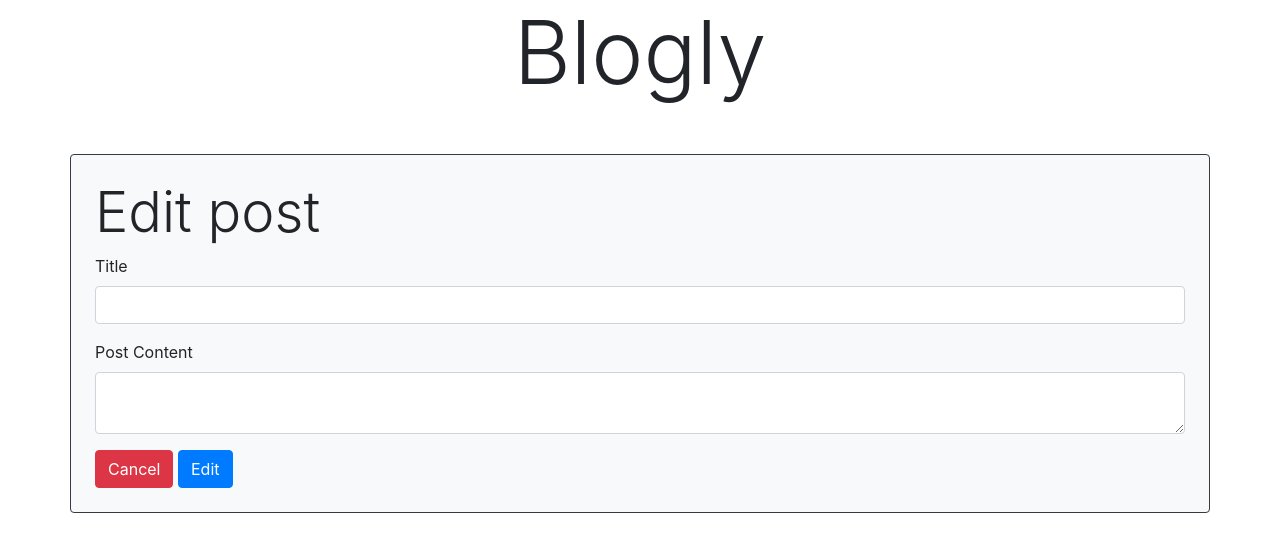
After one commit to Longmatt76/Sql-Alchemy-Blogly, a Flask app: template templates/post_edit.html in a window 1280 px wide. The commit adds this page. Shown: the top 552 px of the page. Run offline with Flask 3, Linux system fonts and the light colour scheme; the template is opened without the code that fills it, so the values that code supplies are empty.

Commit message:
completed part 2

```diff
--- a/app.py
+++ b/app.py
@@ -1,7 +1,7 @@
 """Blogly application."""
 
 from flask import Flask, request, render_template, redirect
-from models import db, connect_db, User
+from models import db, connect_db, User, Post
 from flask_debugtoolbar import DebugToolbarExtension
 
 app = Flask(__name__)
@@ -14,6 +14,9 @@ debug = DebugToolbarExtension(app)
 
 
 connect_db(app)
+with app.app_context():
+    db.create_all()
+
 
 
 @app.route('/')
@@ -26,7 +29,8 @@ def redirect_users():
 def show_user_list():
     '''displays list of all users'''
     users = User.query.all()
-    return render_template('users.html', users=users)
+    posts = Post.query.all()
+    return render_template('users.html', users=users, posts=posts)
 
 
 @app.route('/users/<int:user_id>')
@@ -84,3 +88,58 @@ def delete_user(user_id):
     db.session.delete(user)
     db.session.commit()
     return redirect('/users')
+
+
+@app.route('/users/<int:user_id>/posts/new', methods=['GET'])
+def display_post_form(user_id):
+    """displays the posts form"""
+    user = User.query.get_or_404(user_id)
+
+    return render_template('post_form.html', user=user)
+
+
+@app.route('/users/<int:user_id>/posts/new', methods=['POST'])
+def add_post(user_id):
+    """displays the posts form"""
+    user = User.query.get_or_404(user_id)
+    new_post = Post(title=request.form['title'],
+    content=request.form['content'], user=user)
+
+    db.session.add(new_post)
+    db.session.commit()
+    return redirect(f'/users/{user_id}')
+
+
+@app.route('/posts/<int:post_id>', methods=['GET'])
+def show_post(post_id):
+    """display selected post"""
+    post = Post.query.get_or_404(post_id)
+    return render_template('posts.html', post=post)
+
+
+@app.route('/posts/<int:post_id>/edit', methods=['GET'])
+def show_post_edit_form(post_id):
+    """displays the edit form for a selected post"""
+    post = Post.query.get_or_404(post_id)
+    return render_template('post_edit.html')
+
+
+@app.route('/posts/<int:post_id>/edit', methods=['POST'])
+def edit_post(post_id):
+    """edits post and updates the db"""
+    post = Post.query.get_or_404(post_id)
+    post.title = request.form['title']
+    post.content = request.form['content']
+
+    db.session.add(post)
+    db.session.commit()
+    return redirect('/users')
+
+
+
+@app.route('/posts/<int:post_id>/delete', methods=['POST'])
+def delete_post(post_id):
+    post = Post.query.get_or_404(post_id)
+    db.session.delete(post)
+    db.session.commit()
+    return redirect('/users')
--- /dev/null
+++ b/templates/post_edit.html
@@ -0,0 +1,18 @@
+{% extends "base.html" %}
+{% block title%}Create Post{% endblock %}
+{% block content %}
+<div class="container border border-dark bg-light rounded p-4">
+<h2 class="display-4">Edit post</h2>
+<form method="POST" action="">
+    <div class="form-group">
+      <label for="title">Title</label>
+      <input type="text" class="form-control" id="title" name="title">
+    </div>
+    <div class="form-group">
+      <label for="content"> Post Content</label>
+      <textarea type="text" class="form-control" id="content" name="content"></textarea>
+    </div>
+    <button type="button"  onclick="location.href='/users'" class="btn btn-danger">Cancel</button> <button type="submit" class="btn btn-primary">Edit</button>
+  </form>
+</div>
+{% endblock %}
--- a/test_flask.py
+++ b/test_flask.py
@@ -1,7 +1,7 @@
 from unittest import TestCase
 
 from app import app
-from models import db, User
+from models import db, connect_db, User, Post
 
 # Use test database and don't clutter tests with SQL
 app.config['SQLALCHEMY_DATABASE_URI'] = 'postgresql:///users_test'
@@ -12,6 +12,8 @@ app.config['TESTING'] = True
 
 # This is a bit of hack, but don't use Flask DebugToolbar
 app.config['DEBUG_TB_HOSTS'] = ['dont-show-debug-toolbar']
+
+
 
 db.drop_all()
 db.create_all()
```
Also changed, not shown: models.py (+18 -0 lines), templates/details.html (+9 -1 lines), templates/post_form.html (added, +18 -0 lines), templates/posts.html (added, +18 -0 lines).
